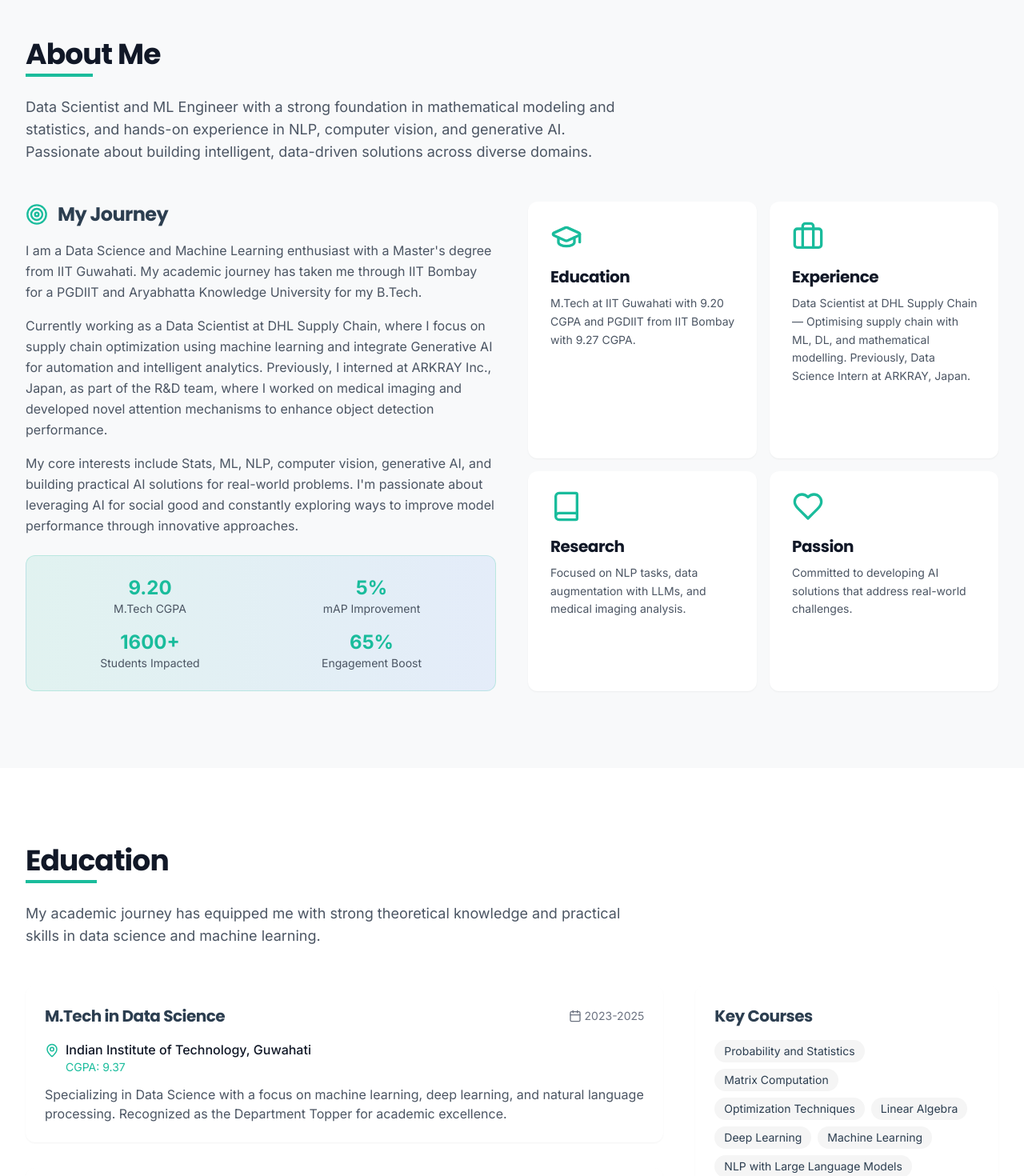
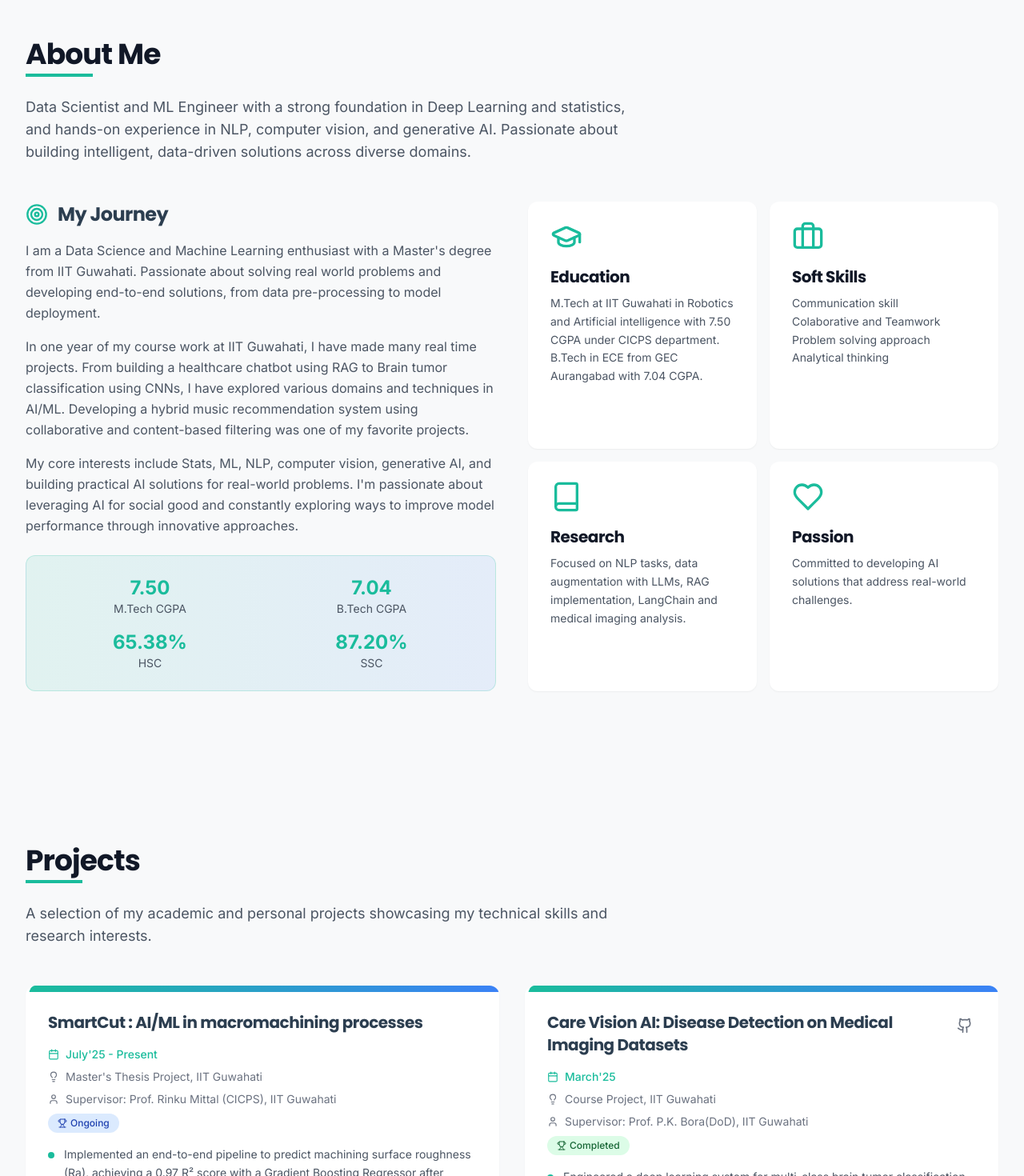
Before and after one commit to DipanshuOjha/dev-web-v2, a React (Vite) app: page / in a window 1280 px wide. Shown: the part 1040-2510 px from the top of the page at 80% size. Built offline with nearby package versions, Linux system fonts and the light colour scheme.

Commit message:
did required changes

```diff
--- a/src/components/About.tsx
+++ b/src/components/About.tsx
@@ -7,7 +7,7 @@ const About = () => {
       <div className="section-container">
         <h2 className="section-title dark:text-white">About Me</h2>
         <p className="section-subtitle dark:text-gray-300">
-         Data Scientist and ML Engineer with a strong foundation in mathematical modeling and statistics, and hands-on experience in NLP, computer vision, and generative AI. Passionate about building intelligent, data-driven solutions across diverse domains.
+         Data Scientist and ML Engineer with a strong foundation in Deep Learning and statistics, and hands-on experience in NLP, computer vision, and generative AI. Passionate about building intelligent, data-driven solutions across diverse domains.
         </p>
 
         <div className="mt-12 grid md:grid-cols-2 gap-10">
@@ -31,7 +31,8 @@ const About = () => {
                   transition={{ duration: 0.6, delay: 0.2 }}
                   viewport={{ once: true }}
                 >
-                  I am a Data Science and Machine Learning enthusiast with a Master's degree from IIT Guwahati. My academic journey has taken me through IIT Bombay for a PGDIIT and Aryabhatta Knowledge University for my B.Tech.
+                  I am a Data Science and Machine Learning enthusiast with a Master's degree from IIT Guwahati. Passionate about solving real world problems and developing end-to-end solutions, from data pre-processing to model deployment.
+
                 </motion.p>
                 <motion.p
                   className="text-gray-600 dark:text-gray-300 leading-relaxed"
@@ -40,8 +41,7 @@ const About = () => {
                   transition={{ duration: 0.6, delay: 0.4 }}
                   viewport={{ once: true }}
                 >
-                 Currently working as a Data Scientist at DHL Supply Chain, where I focus on supply chain optimization using machine learning and integrate Generative AI for automation and intelligent analytics.
-                 Previously, I interned at ARKRAY Inc., Japan, as part of the R&D team, where I worked on medical imaging and developed novel attention mechanisms to enhance object detection performance.
+                 In one year of my course work at IIT Guwahati, I have made many real time projects. From building a healthcare chatbot using RAG to Brain tumor classification using CNNs, I have explored various domains and techniques in AI/ML. Developing a hybrid music recommendation system using collaborative and content-based filtering was one of my favorite projects.
                 </motion.p>
                 <motion.p
                   className="text-gray-600 dark:text-gray-300 leading-relaxed"
@@ -64,20 +64,20 @@ const About = () => {
               viewport={{ once: true }}
             >
               <div className="text-center">
-                <div className="text-2xl font-bold text-portfolio-accent dark:text-portfolio-accent">9.20</div>
+                <div className="text-2xl font-bold text-portfolio-accent dark:text-portfolio-accent">7.50</div>
                 <div className="text-sm text-gray-600 dark:text-gray-400">M.Tech CGPA</div>
               </div>
               <div className="text-center">
-                <div className="text-2xl font-bold text-portfolio-accent dark:text-portfolio-accent">5%</div>
-                <div className="text-sm text-gray-600 dark:text-gray-400">mAP Improvement</div>
+                <div className="text-2xl font-bold text-portfolio-accent dark:text-portfolio-accent">7.04</div>
+                <div className="text-sm text-gray-600 dark:text-gray-400">B.Tech CGPA</div>
               </div>
               <div className="text-center">
-                <div className="text-2xl font-bold text-portfolio-accent dark:text-portfolio-accent">1600+</div>
-                <div className="text-sm text-gray-600 dark:text-gray-400">Students Impacted</div>
+                <div className="text-2xl font-bold text-portfolio-accent dark:text-portfolio-accent">65.38%</div>
+                <div className="text-sm text-gray-600 dark:text-gray-400">HSC</div>
               </div>
               <div className="text-center">
-                <div className="text-2xl font-bold text-portfolio-accent dark:text-portfolio-accent">65%</div>
-                <div className="text-sm text-gray-600 dark:text-gray-400">Engagement Boost</div>
+                <div className="text-2xl font-bold text-portfolio-accent dark:text-portfolio-accent">87.20%</div>
+                <div className="text-sm text-gray-600 dark:text-gray-400">SSC</div>
               </div>
             </motion.div>
           </motion.div>
@@ -105,7 +105,7 @@ const About = () => {
               </motion.div>
               <h4 className="font-bold text-xl mb-2 dark:text-white group-hover:text-portfolio-accent transition-colors">Education</h4>
               <p className="text-gray-600 dark:text-gray-300 text-sm leading-relaxed">
-                M.Tech at IIT Guwahati with 9.20 CGPA and PGDIIT from IIT Bombay with 9.27 CGPA.
+                M.Tech at IIT Guwahati in Robotics and Artificial intelligence with 7.50 CGPA under CICPS department. B.Tech in ECE from GEC Aurangabad with 7.04 CGPA.
               </p>
             </motion.div>
 
@@ -123,9 +123,14 @@ const About = () => {
               >
                 <Briefcase size={40} />
               </motion.div>
-              <h4 className="font-bold text-xl mb-2 dark:text-white group-hover:text-portfolio-accent transition-colors">Experience</h4>
+              <h4 className="font-bold text-xl mb-2 dark:text-white group-hover:text-portfolio-accent transition-colors">Soft Skills</h4>
               <p className="text-gray-600 dark:text-gray-300 text-sm leading-relaxed">
-                Data Scientist at DHL Supply Chain — Optimising supply chain with ML, DL, and mathematical modelling. Previously, Data Science Intern at ARKRAY, Japan.
+                <ul>
+                  <li>Communication skill</li>
+                  <li>Colaborative and Teamwork</li>
+                  <li>Problem solving approach</li>
+                  <li>Analytical thinking</li>
+                </ul>
               </p>
             </motion.div>
 
@@ -145,7 +150,7 @@ const About = () => {
               </motion.div>
               <h4 className="font-bold text-xl mb-2 dark:text-white group-hover:text-portfolio-accent transition-colors">Research</h4>
               <p className="text-gray-600 dark:text-gray-300 text-sm leading-relaxed">
-                Focused on NLP tasks, data augmentation with LLMs, and medical imaging analysis.
+                Focused on NLP tasks, data augmentation with LLMs, RAG implementation, LangChain and medical imaging analysis.
               </p>
             </motion.div>
 
--- a/src/components/Experience.tsx
+++ b/src/components/Experience.tsx
@@ -3,38 +3,15 @@ import { Briefcase, Calendar, MapPin } from 'lucide-react';
 const Experience = () => {
   const experiences = [
     {
-      title: "Data Scientist",
-      company: "DHL Supply Chain",
-      location: "Remote",
-      period: "2025 - Present",
+      title: "Department Placement Representative",
+      company: "CICPS, IIT Guwahati",
+      location: "IIT Guwahati",
+      period: "May 2025 - Present",
       responsibilities: [
-        "Optimising supply chain operations using ML, DL, and mathematical modelling.",
-        "Building predictive and optimization models to improve planning, inventory, and logistics efficiency.",
-        "Collaborating cross-functionally to translate business problems into data-driven solutions."
+        "Managed placement activities by serving as a primary liaison between the student body (MTech CICPS department) the College Placement Team for a smooth and effective communication.",
+        "Initiated corporate outreach, successfully onboarding several new companies for campus recruitment for the first time in IIT Guwahati through Center for Career Development (CCD).",
       ],
-      skills: ["Machine Learning", "Deep Learning", "Mathematical Modelling", "Optimization", "Supply Chain", "Python"]
-    },
-    {
-      title: "Data Science Intern",
-      company: "ARKRAY, Japan",
-      location: "Remote",
-      period: "Jan 2025 - July 2025",
-      responsibilities: [
-        "Improved mAP by 5% for urine sediment analysis by integrating attention mechanisms like CBAM into YOLOX, enhancing diagnostic accuracy across 7 classes.",
-        "Optimized the object detection pipeline, reducing detection time by 15% and enhancing efficiency in medical laboratory testing."
-      ],
-      skills: ["Computer Vision", "YOLOX", "Attention Mechanisms", "Medical Imaging", "Object Detection"]
-    },
-    {
-      title: "Associate Head",
-      company: "Saathi Counselling Cell, IIT Guwahati",
-      location: "IIT Guwahati",
-      period: "Apr 2023 - Present",
-      responsibilities: [
-        "Implemented a data-driven feedback system for 1600+ students, boosting mentor-mentee engagement by 65%.",
-        "Managed a team of 13 to coordinate with 200+ mentors, handle feedback, and enhance students' mental well-being."
-      ],
-      skills: ["Leadership", "Team Management", "Data-Driven Systems", "Student Counselling", "Mental Health Support"]
+      skills: ["Leadership", "Team Management", "Data-Driven Systems", "Smooth Communication"]
     }
   ];
 
--- a/src/components/Navbar.tsx
+++ b/src/components/Navbar.tsx
@@ -44,13 +44,13 @@ const Navbar = () => {
   const navLinks = [
     { name: 'Home', href: '#home', icon: Home },
     { name: 'About', href: '#about', icon: User },
-    { name: 'Education', href: '#education', icon: GraduationCap },
+    // { name: 'Education', href: '#education', icon: GraduationCap },
     { name: 'Projects', href: '#projects', icon: FolderOpen },
     { name: 'Experience', href: '#experience', icon: Briefcase },
-    { name: 'Skills', href: '#skills', icon: Code },
-    { name: 'Activity', href: '#activity', icon: Activity },
-    { name: 'Testimonials', href: '#testimonials', icon: MessageSquare },
-    { name: 'Blog', href: '#blog', icon: BookOpen },
+    // { name: 'Skills', href: '#skills', icon: Code },
+    // { name: 'Activity', href: '#activity', icon: Activity },
+    // { name: 'Testimonials', href: '#testimonials', icon: MessageSquare },
+    // { name: 'Blog', href: '#blog', icon: BookOpen },
     { name: 'Contact', href: '#contact', icon: Mail },
   ];
 
--- a/src/components/Projects.tsx
+++ b/src/components/Projects.tsx
@@ -4,56 +4,56 @@ import { motion } from 'framer-motion';
 const Projects = () => {
   const projects = [
     {
-      title: "Optimizing Downstream NLP Tasks through Data Augmentation with LLMs",
-      period: "June'24 - Present",
-      type: "Master's Thesis",
-      supervisor: "Dr. Gaurav Trivedi (Dept. of EEE) and Dr. Teena Sharma (MFSDSAI), IIT Guwahati",
+      title: "SmartCut : AI/ML in macromachining processes",
+      period: "July'25 - Present",
+      type: "Master's Thesis Project, IIT Guwahati",
+      supervisor: "Prof. Rinku Mittal (CICPS), IIT Guwahati",
       status: "Ongoing",
       description: [
-        "Designed advanced data augmentation techniques to enhance model performance in downstream NLP tasks by fine-tuning language models on datasets like SST-2 and EMOTION.",
-        "Achieved a 5% improvement in overall accuracy on the SST dataset by implementing Conditional Augmentation using RoBERTa and Llama-3.3-70B, surpassing baseline performance."
+        "Implemented an end-to-end pipeline to predict machining surface roughness (Ra), achieving a 0.97 R² score with a Gradient Boosting Regressor after comprehensive EDA and Feature Engineering.",
+        "Executed comparative model evaluation (Logistic Regression,Random Forest, SVR, Gradient Boosting), achieveing 0.85% of accuracy ensuring optimal model selection and performance to estimate surface roughness."
       ],
-      technologies: ["NLP", "LLMs", "RoBERTa", "Llama-3", "Data Augmentation"],
+      technologies: ["ML", "Random-forest", "SVR", "Genetic Algorithm", "Data Augmentation"],
       github: null
     },
     {
       title: "Care Vision AI: Disease Detection on Medical Imaging Datasets",
-      period: "Jan'24 - May'24",
+      period: "March'25",
       type: "Course Project, IIT Guwahati",
-      supervisor: null,
+       supervisor: "Prof. P.K. Bora(DoD), IIT Guwahati",
       status: "Completed",
       description: [
-        "Built AI models for detecting medical conditions like skin cancer, brain tumors, lung cancer, and pneumonia using CNN, SVM, Random Forest, and morphological operations.",
+        "Engineered a deep learning system for multi-class brain tumor classification, achieving 99.36% accuracy by applying transfer learning across advanced architectures (VGG16, ResNet-50, EfficientNet B0. ViT).",
         "Enhanced Recall by 4% using Transfer Learning with the ResNet50 architecture and designed a user-friendly web application integrating these models seamlessly, enabling efficient real-time detection and diagnosis."
       ],
       technologies: ["Computer Vision", "CNN", "ResNet50", "Transfer Learning", "Medical Imaging"],
-      github: "https://github.com/username/care-vision-ai"
+      github: "https://github.com/PrepStation201/Care-Vision-AI"
     },
     {
-      title: "Large Language Model Based Healthcare Assistant",
-      period: "Jan'24 - Apr'24",
+      title: "MedAI : Healthcare Assistant",
+      period: "April'25",
       type: "Course Project, IIT Guwahati",
-      supervisor: null,
+      supervisor: "Prof. Niraj Sharma(MFSDSAI), IIT Guwahati",
       status: "Completed",
       description: [
-        "Fine-tuned Llama2-7b model on a custom dataset from the Medical Encyclopedia to develop a healthcare chatbot.",
+        "Fine-tuned Qwen2.5-7B model on a custom dataset from the Medical Encyclopedia to develop a healthcare chatbot.",
         "Employed QLoRA, 4-bit quantization, and Hugging Face libraries for parameter-efficient fine-tuning, resulting in 50% lower RAM usage and 400% faster training times, significantly optimizing resource utilization."
       ],
-      technologies: ["LLMs", "Llama2", "QLoRA", "Healthcare", "NLP"],
-      github: "https://github.com/username/llm-healthcare-assistant"
+      technologies: ["LLMs", "Qwen2.5-7B", "QLoRA", "RAG", "NLP"],
+      github: "https://github.com/PrepStation201/qwen-medical-CHATBOT"
     },
     {
-      title: "Steel Industry Energy Consumption Classification",
-      period: "Aug'23 - Nov'23",
+      title: "Moodify : Hybrid Music Recommendation System",
+      period: "July'25 - Sep'25",
       type: "Course Project",
-      supervisor: "Dr. Prithwijit Guha, Dept. of EEE, IIT Guwahati",
+      supervisor: "Prof. Chiranjeeb Sur(MFSDSAI), IIT Guwahati",
       status: "Completed",
       description: [
-        "Performed Exploratory Data Analysis on electricity consumption data from a steel plant with 35,000+ entries, and built machine learning models using Logistic Regression, Random Forest, ANN, SVM, and Naive Bayes.",
-        "Optimized the Random Forest model's performance through hyperparameter tuning, achieving an F1 score of 0.98."
+        "Built a hybrid recommendation engine combining collaborative filtering (SVD, 0.91 RMSE) with content-based filtering (KNN on Spotify audio features), to improve the quality of recommendation (82% Precision@10)",
+        "Engineered an intelligent music system with sentiment analysis by fine-tuning DistilBERT model on the GoEmotions dataset(by Google), achieving a 93% F1 score for context-aware music selection"
       ],
-      technologies: ["Machine Learning", "Random Forest", "EDA", "Classification", "Energy Consumption"],
-      github: "https://github.com/username/steel-industry-energy"
+      technologies: ["Machine Learning", "SVD", "KNN", "LLM", "NLP"],
+      github: "https://github.com/PrepStation201/mood-based-music-recommendation-system"
     }
   ];
 
@@ -220,7 +220,7 @@ const Projects = () => {
           viewport={{ once: true }}
         >
           <motion.a
-            href="https://github.com/rajput-tarun"
+            href="https://github.com/PrepStation201"
             target="_blank"
             rel="noopener noreferrer"
             className="group inline-flex items-center gap-3 px-8 py-4 bg-gradient-to-r from-portfolio-primary to-portfolio-accent hover:from-portfolio-accent hover:to-blue-600 dark:from-blue-600 dark:to-portfolio-accent text-white rounded-xl transition-all duration-500 shadow-lg hover:shadow-2xl relative overflow-hidden"
--- a/src/pages/Index.tsx
+++ b/src/pages/Index.tsx
@@ -16,13 +16,13 @@ const Index = () => {
       <div className="page-transition">
         <Hero />
         <About />
-        <Education />
+        {/* <Education /> */}
         <Projects />
         <Experience />
-        <Skills />
+        {/* <Skills />
         <Activity />
         <Testimonials />
-        <Blog />
+        <Blog /> */}
         <Contact />
       </div>
     </Layout>
```
Also changed, not shown: index.html (+5 -5 lines), src/components/Contact.tsx (+9 -9 lines), src/components/Footer.tsx (+5 -5 lines), src/components/Hero.tsx (+6 -6 lines), public/dev_w.jpg (added).
